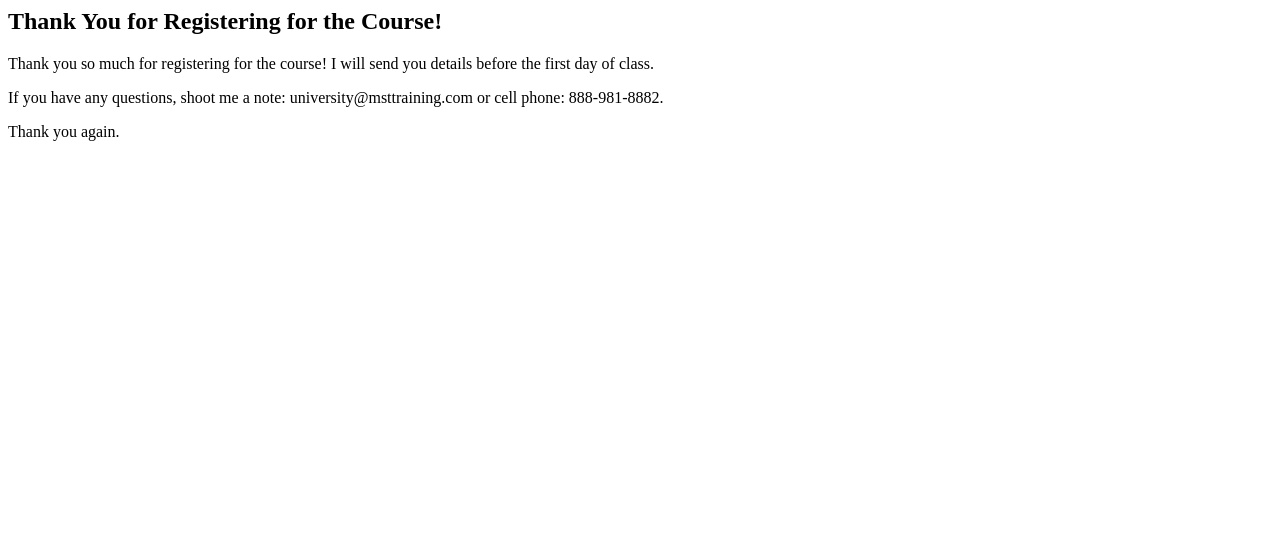
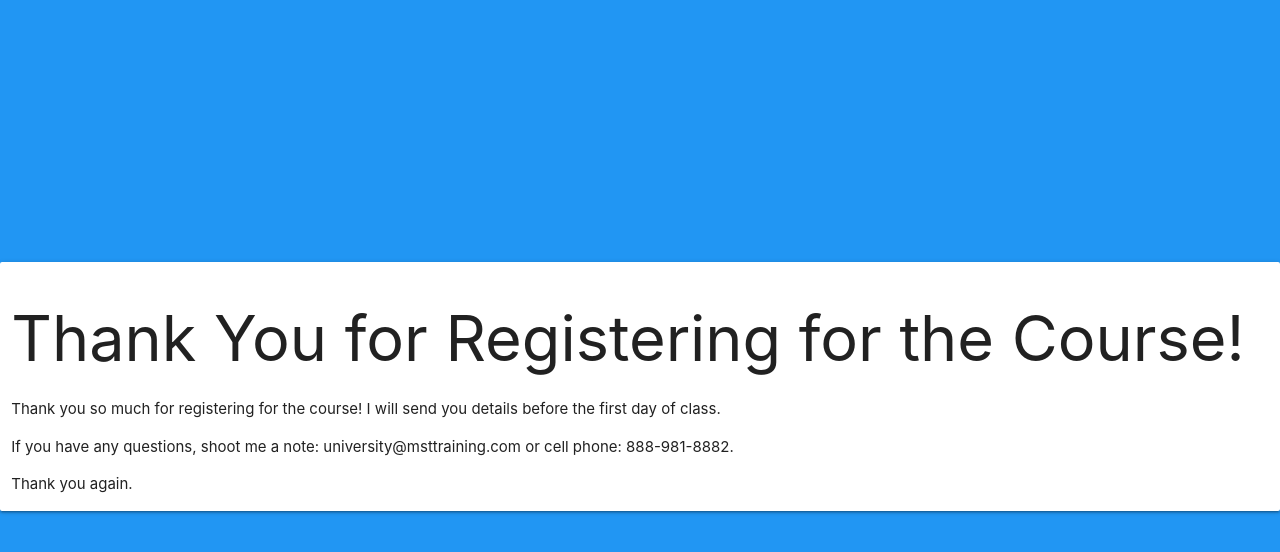
Before and after one commit to pradeepkumar-mst/salesforce.training, a website: page thankyou.html in a window 1280 px wide. Drawn offline with nearby package versions, Linux system fonts and the light colour scheme.

```diff
--- a/thankyou.html
+++ b/thankyou.html
@@ -1,6 +1,45 @@
+<!DOCTYPE html>
+<html lang="en">
+    <head>
+        <meta content="text/html; charset=utf-8" http-equiv="Content-type">
+            <meta content="text/html; charset=utf-8" http-equiv="Content-Type">
+                <meta content="width=device-width, initial-scale=1, maximum-scale=1.0, user-scalable=no" name="viewport">
+                    <meta content="IE=edge" http-equiv="X-UA-Compatible">
+                        <title>
+                            Signup / Registration form using Material Design - Demo by W3lessons
+                        </title>
+                        <!-- CORE CSS-->
+                        <link href="https://cdnjs.cloudflare.com/ajax/libs/materialize/0.97.1/css/materialize.min.css" rel="stylesheet">
+                            <style type="text/css">
+                                html,
+body {
+    height: 100%;
+}
+html {
+    display: table;
+    margin: auto;
+}
+body {
+    display: table-cell;
+    vertical-align: middle;
+}
+.margin {
+  margin: 0 !important;
+}
+.input-field label{
+    font-size:0.9rem;
+}
+                            </style>
+                        </link>
+                    </meta>
+                </meta>
+            </meta>
+        </meta>
+    </head>
+    <body class="blue" style="width: 70%">
+        <div class="row" id="login-page">
+            <div class="col s12 z-depth-6 card-panel">
                 <div class="content">
-    <article class="post_box grt top" id="post-10730" itemscope="" itemtype="http://schema.org/Article">
-        <link href="http://wegrowmedia.com/thank-you-for-registering-for-the-course/" itemprop="mainEntityofPage">
                     <header class="headline-container">
                         <h1 class="headline" itemprop="headline">
                             Thank You for Registering for the Course!
@@ -21,9 +60,10 @@
                         </p>
                         <p>
                             Thank you again.
-                    </br>
                         </p>
                     </div>
-        </link>
-    </article>
                 </div>
+            </div>
+        </div>
+    </body>
+</html>
```
Lines whose indentation alone changed are shown as unchanged.
